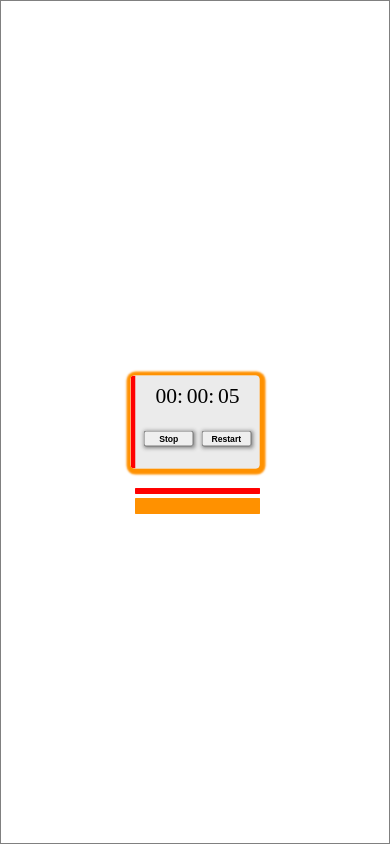
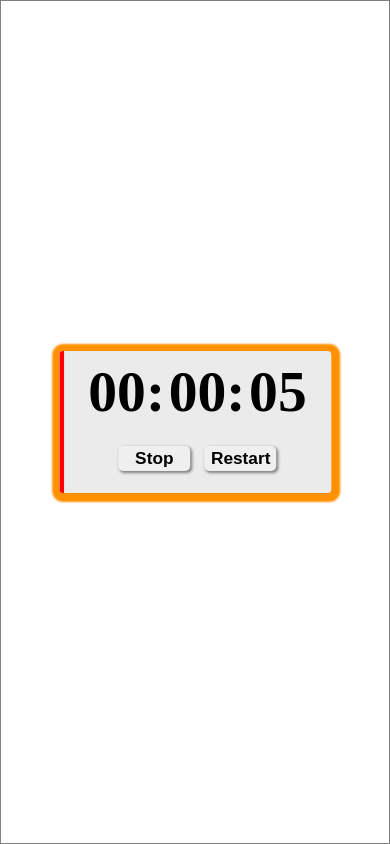
Before and after one commit to chandrajit19/Timer-project, a plain HTML site: page index.html in a window 390 px wide. Drawn offline with Linux system fonts and the light colour scheme.

Commit message:
made responsive

```diff
--- a/index.html
+++ b/index.html
@@ -3,7 +3,7 @@
 <head>
     <meta charset="UTF-8">
     <meta name="viewport" content="width=device-width, initial-scale=1.0">
-    <title>Document</title>
+    <title>Timer</title>
     <link rel="stylesheet" href="./style.css">
     <script src="./script.js" defer></script>
 
@@ -19,8 +19,8 @@
         <div class="box02">
             <button class="btn-1">Stop</button>
             <button class="btn-2">Restart</button>
-            </div>
-    </div>
+             </div>
+       </div>
     </div>
 
 </body>
--- a/script.js
+++ b/script.js
@@ -5,26 +5,43 @@ const countHour = document.querySelector("#count-hour");
 const btnElement1 = document.querySelector(".btn-1");
 const btnElement2 = document.querySelector(".btn-2");
 
-let count = 0;
-let countM = 0;
-let countH = 0;
+const myObj = {
+    count: 0,
+    countM: 0,
+    countH: 0,
+};
+const storedObj = localStorage.getItem("obj");
+const parsedObj = storedObj ? JSON.parse(storedObj) : myObj;
+
+let { count, countM, countH } = parsedObj;
+let intervalId;
+
+// Set initial display
+countSec.textContent = count < 10 ? `0${count}` : count;
+countMin.textContent = countM < 10 ? `0${countM}:` : `${countM}:`;
+countHour.textContent = countH < 10 ? `0${countH}:` : `${countH}:`;
 
 function updateTimer() {
     count++;
 
-  // minute update
+    // Minute update
     if (count === 60) {
         count = 0;
         countM++;
-    // hour update
+        // Hour update
         if (countM === 60) {
             countM = 0;
             countH++;
         }
     }
-  countSec.textContent = count < 10 ? `0${count}` : count;
-  countMin.textContent = countM < 10 ? `0${countM}:` : `${countM}:`;
-  countHour.textContent = countH < 10 ? `0${countH}:` : `${countH}:`;
+
+    // Update display
+    countSec.textContent = (count < 10 )? `0${count}` : count;
+    countMin.textContent = (countM < 10 )? `0${countM}:` : `${countM}:`;
+    countHour.textContent = (countH < 10 )? `0${countH}:` : `${countH}:`;
+
+    // Save to localStorage
+    localStorage.setItem("obj", JSON.stringify({ count, countM, countH }));
 }
 
 function startTimer() {
@@ -34,8 +51,6 @@ function startTimer() {
 function stopTimer() {
     clearInterval(intervalId);
 }
-
-startTimer();
 
 btnElement1.addEventListener("click", () => {
     if (btnElement1.textContent === "Stop") {
@@ -55,6 +70,10 @@ btnElement2.addEventListener("click", () => {
     countSec.textContent = "00";
     countMin.textContent = "00:";
     countHour.textContent = "00:";
+    localStorage.setItem("obj", JSON.stringify({ count, countM, countH }));
     startTimer();
     btnElement1.textContent = "Stop";
 });
+
+// Start the timer initially
+startTimer();
--- a/style.css
+++ b/style.css
@@ -30,20 +30,6 @@ html{
       & span{
           font-size: 5rem;
       }
-      & ::after{
-          display: block;
-          content: '';
-          width: 100%;
-          height: 5px;
-          background-color: red;
-          position: absolute;
-          left: 0px;
-          bottom: -25px;
-          box-shadow:
-          0 10px 0px 0px rgb(255, 145, 0),    /* Second line slightly shorter */
-          0 15px 0px 0px rgb(255, 145, 0),    /* Third line shorter */
-          0 20px 0px 0px rgb(255, 145, 0);    /* Fourth line shortest */
-      }
 
  }
  .box02{
@@ -55,11 +41,15 @@ html{
   & button{
       min-width: 5rem;
       padding:2px 5px 2px 5px;
-      box-shadow: 1px 1px 4px .5px gray;
+      box-shadow: 1.5px 1.5px 3px .5px gray;
+      border-radius: 5px;
+      border: none;
+      font-weight: bold;
       cursor: pointer;
       &:active{
           box-shadow: none;
-          margin: 1px 0px 0px 1px;
+          transform: translate(1.5px, 1.5px);
+
       }
   }
  }
@@ -70,17 +60,19 @@ html{
           padding: 10px;
           min-height: 8rem;
           text-align: center;
+          width: 40%;
       }
 
       .box01 span {
-          font-size: 2rem;
+          font-size: 4rem;
+          font-weight: bold;
 
       }
 
       .box02 button {
-          font-size: 0.7rem;
+          font-size: 1rem;
           min-width: 4rem;
-          padding: 2px 4px;
+          padding: 1.5px 2.5px;
           margin-top: 1.5rem;
           font-weight: bold;
       }
@@ -88,22 +80,26 @@ html{
 
   @media (max-width: 480px) {
       .container {
-          box-shadow: 1px 1px 2px 5px rgb(255, 145, 0);
           padding: 8px;
-          min-height: 6rem;
+          min-height: 8.5rem;
+          width: 70%;
       }
 
       .box01 span {
-          font-size: 1.5rem;
+          font-size: 4rem;
       }
 
       .box02 {
-          gap: 0.5rem;
+          gap: 1rem;
+          min-width: 2rem;
+          font-size: 1rem;
+
       }
 
       .box02 button {
-          font-size: 0.6rem;
-          min-width: 3.5rem;
-          padding: 1px 2px;
+          font-size: 1.2rem;
+          min-width: 5rem;
+          padding: 2px 4px;
+
       }
   }
```
Lines whose indentation alone changed are shown as unchanged.
